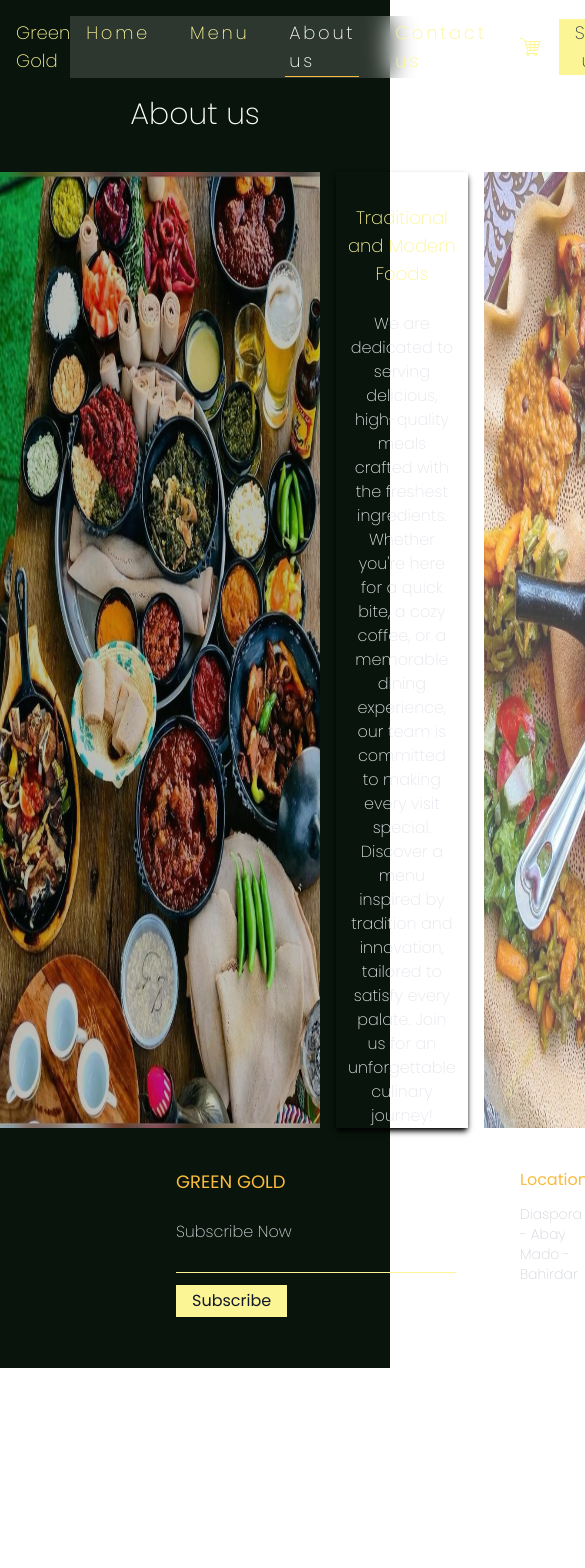
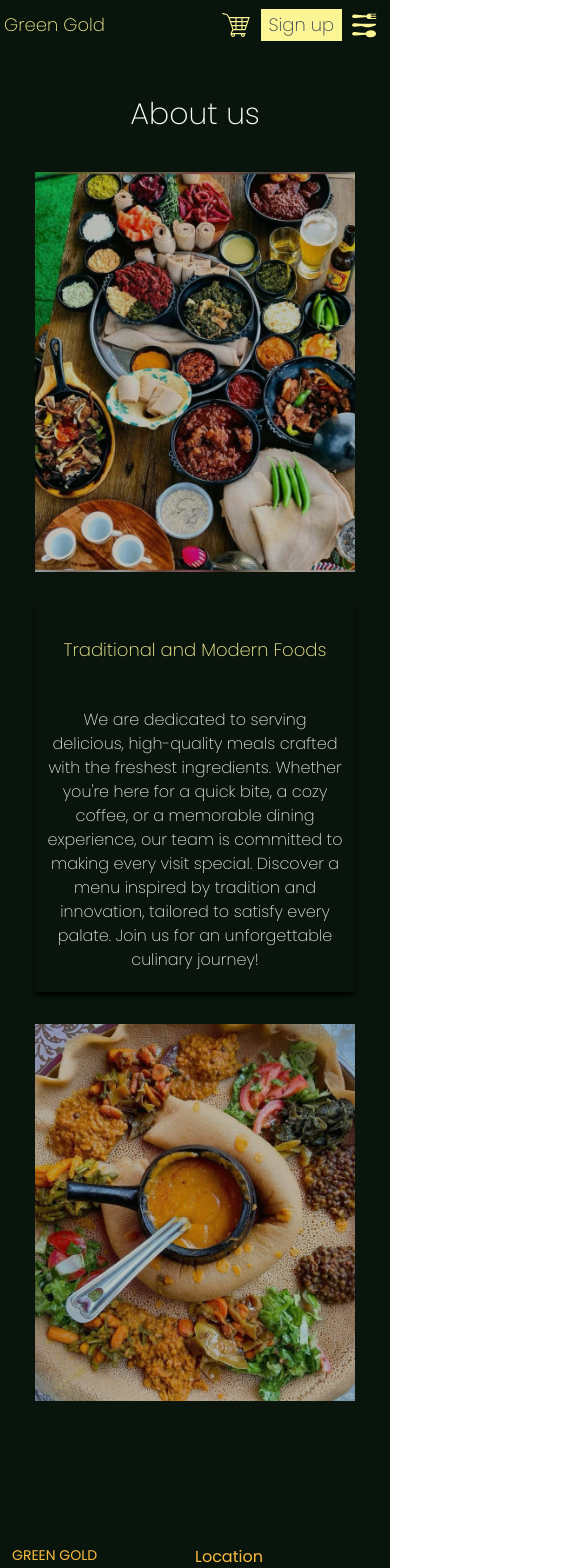
Before and after one commit to Henok-Enyew/Green-Gold-Restaurant-Website, a React (Vite) app: page /about-us in a window 390 px wide. Shown: the top 1568 px of the page, 585 px wide, since content can reach past the window. Before the commit the page ends 1384 px from the top, so only its background shows below. Built offline with nearby package versions, Linux system fonts and the light colour scheme.

Commit message:
Responsive layout done

```diff
--- a/src/App.jsx
+++ b/src/App.jsx
@@ -10,7 +10,7 @@ import ContactUs from "./pages/ContactUs";
 
 function App() {
   return (
-    <div>
+    <div className="relative">
       <BrowserRouter>
         <NavBar />
         <Routes>
--- a/src/components/Footer.jsx
+++ b/src/components/Footer.jsx
@@ -1,17 +1,17 @@
 function Footer() {
   return (
-    <footer className="flex gap-x-16 w-full h-60 bg-bg-primary py-10 px-44 text-gray-300">
+    <footer className="grid grid-cols-2 gap-y-8 sm:flex lg:flex pt-20 sm:gap-x-8 lg:gap-x-16 gap-x-0  w-full lg:h-60 bg-bg-primary lg:py-10 py-14 lg:px-44 px-3 text-gray-300">
       <div>
-        <p className="text-primary-bold text-lg mb-6">GREEN GOLD</p>
+        <p className="text-primary-bold lg:text-lg mb-6 text-sm">GREEN GOLD</p>
         <div className="flex-col">
-          <label htmlFor="subcscribe" className="block font-extralight">
+          <label htmlFor="subcscribe" className="block font-extralight text-sm">
             Subscribe Now
           </label>
           <input
             type="email"
             name="subscribe"
             id=""
-            className="block bg-transparent font-extralight border-b-[1px] border-primary text-gray-200 outline-none px-1 py-1 text-sm"
+            className="block bg-transparent font-extralight border-b-[1px] border-primary text-gray-200 outline-none px-1 py-1 text-sm w-36"
           />
           <button className="bg-primary px-4 py-1 mt-3 text-gray-900 transition-all hover:bg-primary-bold">
             Subscribe
@@ -32,17 +32,17 @@ function Footer() {
         <p className="text-sm font-extralight">Modern Foods</p>
         <p className="text-sm font-extralight">Drinks</p>
       </div>
-      <div>
-        <p className="text-primary-bold text-md mb-3 ">Contact Us</p>
+      <div className="-ml-6">
+        <p className="text-primary-bold lg:text-md mb-3 text-sm ">Contact Us</p>
         <div className="flex items-center gap-3 mt-3">
           <svg
-            className="fill-primary w-6 h-6"
+            className="fill-primary h-6 w-6"
             xmlns="http://www.w3.org/2000/svg"
             viewBox="0 0 256 256"
           >
             <path d="M221.59,160.3l-47.24-21.17a14,14,0,0,0-13.28,1.22,4.81,4.81,0,0,0-.56.42l-24.69,21a1.88,1.88,0,0,1-1.68.06c-15.87-7.66-32.31-24-40-39.65a1.91,1.91,0,0,1,0-1.68l21.07-25a6.13,6.13,0,0,0,.42-.58,14,14,0,0,0,1.12-13.27L95.73,34.49a14,14,0,0,0-14.56-8.38A54.24,54.24,0,0,0,34,80c0,78.3,63.7,142,142,142a54.25,54.25,0,0,0,53.89-47.17A14,14,0,0,0,221.59,160.3ZM176,210C104.32,210,46,151.68,46,80A42.23,42.23,0,0,1,82.67,38h.23a2,2,0,0,1,1.84,1.31l21.1,47.11a2,2,0,0,1,0,1.67L84.73,113.15a4.73,4.73,0,0,0-.43.57,14,14,0,0,0-.91,13.73c8.87,18.16,27.17,36.32,45.53,45.19a14,14,0,0,0,13.77-1c.19-.13.38-.27.56-.42l24.68-21a1.92,1.92,0,0,1,1.6-.1l47.25,21.17a2,2,0,0,1,1.21,2A42.24,42.24,0,0,1,176,210Z"></path>
           </svg>
-          <p>+251-904-927-815</p>
+          <p className="text-md font-extralight">+251904927815</p>
         </div>
         <div className="flex items-center gap-3 mt-1">
           <svg
@@ -52,7 +52,7 @@ function Footer() {
           >
             <path d="M224,50H32a6,6,0,0,0-6,6V192a14,14,0,0,0,14,14H216a14,14,0,0,0,14-14V56A6,6,0,0,0,224,50Zm-96,85.86L47.42,62H208.58ZM101.67,128,38,186.36V69.64Zm8.88,8.14L124,148.42a6,6,0,0,0,8.1,0l13.4-12.28L208.58,194H47.43ZM154.33,128,218,69.64V186.36Z"></path>
           </svg>
-          <p>henokenyew86@gmail.com</p>
+          <p className="text-sm font-extralight">henokenyew86@gmail.com</p>
         </div>
         <div className="flex mt-3 items-center justify-center gap-3">
           <a href="https://github.com/Henok-Enyew" target="_blank">
--- a/src/index.css
+++ b/src/index.css
@@ -46,7 +46,7 @@ body {
 }
 
 .tabs {
-  @apply bg-white bg-opacity-10 rounded-full px-6 py-2 text-white transition-all duration-300 z-20;
+  @apply !w-fit flex-shrink-0 text-xs sm:text-base bg-white bg-opacity-10 rounded-full px-6 py-2 text-white transition-all duration-300 z-20 font-extralight;
 }
 
 .nav-link.active {
--- a/src/pages/AboutUs.jsx
+++ b/src/pages/AboutUs.jsx
@@ -7,13 +7,17 @@ function AboutUs() {
         <p className="text-3xl text-white text-center font-extralight pb-10">
           About us
         </p>
-        <div className="flex mx-auto gap-x-4 w-fit ">
-          <img src="img/about-us-1.jpg" alt="" className="w-80 opacity-75" />
-          <div className="w-80 shadow-md shadow-black">
-            <p className="text-center text-primary text-lg mt-8 mb-6 font-extralight ">
+        <div className="flex flex-col pb-16 lg:pb-0 gap-y-8 lg:flex-row mx-auto gap-x-4 w-fit ">
+          <img
+            src="img/about-us-1.jpg"
+            alt=""
+            className="w-80 sm:w-[420px] opacity-75 lg:w-80"
+          />
+          <div className="w-80 shadow-md shadow-black sm:w-[420px] lg:w-80">
+            <p className="text-center text-primary text-lg mt-8 mb-6 font-extralight sm:text-2xl lg:text-xl ">
               Traditional and Modern Foods
             </p>
-            <p className="text-center px-3 text-gray-200 font-extralight">
+            <p className="text-center px-3 py-5 text-gray-200 font-extralight sm:text-xl sm:leading-10 lg:leading-7 lg:text-base">
               We are dedicated to serving delicious, high-quality meals crafted
               with the freshest ingredients. Whether you&apos;re here for a
               quick bite, a cozy coffee, or a memorable dining experience, our
@@ -21,9 +25,12 @@ function AboutUs() {
               inspired by tradition and innovation, tailored to satisfy every
               palate. Join us for an unforgettable culinary journey!
             </p>
-            <p></p>
           </div>
-          <img src="img/about-us-2.jpg" alt="" className="w-80 opacity-75" />
+          <img
+            src="img/about-us-2.jpg"
+            alt=""
+            className="w-80 opacity-75 sm:w-[420px] lg:w-80"
+          />
         </div>
       </div>
       <Footer />
--- a/src/pages/Card.jsx
+++ b/src/pages/Card.jsx
@@ -4,7 +4,7 @@ function Card({ name, price }) {
   return (
     <NavLink
       to={"/menu"}
-      className=" border-[1px] border-primary duration-500 transition-all bg-primary hover:scale-105 bg-opacity-10 w-56 border-opacity-30 rounded-2xl flex-col justify-between pb-4 overflow-hidden z-30"
+      className=" border-[1px] border-primary duration-500 transition-all bg-primary hover:scale-105 bg-opacity-10 w-64 lg:w-56  border-opacity-30 rounded-2xl flex-col justify-between pb-4 overflow-hidden z-30"
     >
       <img src="img/shiro-feses.jpg" alt="" className="w-full h-36 " />
       <div className="px-2 mt-5">
--- a/src/pages/CardSpecial.jsx
+++ b/src/pages/CardSpecial.jsx
@@ -4,7 +4,7 @@ function CardSpecial({ name, imgSrc, price, imgStyle = "" }) {
   return (
     <NavLink
       to="/menu"
-      className=" border-[1px] border-primary duration-500 transition-all bg-primary hover:scale-105 bg-opacity-10 w-64 border-opacity-30  px-5 rounded-2xl flex-col justify-between pb-4"
+      className=" border-[1px] mx-auto  border-primary duration-500 transition-all bg-primary hover:scale-105 bg-opacity-10 w-64  border-opacity-30  px-5 rounded-2xl flex-col justify-between pb-4 z-30"
     >
       <img
         src={`${imgSrc}`}
--- a/src/pages/NavBar.jsx
+++ b/src/pages/NavBar.jsx
@@ -1,34 +1,80 @@
 import { NavLink } from "react-router-dom";
-import { GiShoppingCart } from "react-icons/gi";
+import { GiForkKnifeSpoon, GiKnifeFork, GiShoppingCart } from "react-icons/gi";
+import { useState } from "react";
 // import HoverUnderline from "../components/HoverUnderline";
 function NavBar() {
+  const [showNav, setShowNav] = useState(false);
   return (
-    <nav className="fixed top-0 left-0 w-full z-50  flex items-center justify-between p-4 bg-transparent text-primary  transition-all duration-200 font-extralight text-lg ">
-      <p>Green Gold</p>
-      <div className="flex space-x-8 bg-white bg-opacity-15 py-[1px] px-3 backdrop-blur-md">
-        <NavLink to="/" className="nav-link ">
+    <nav className="fixed top-0 left-0 w-full  flex items-center justify-between py-2 px-1 lg:p-4  bg-transparent text-primary  transition-all duration-200 font-extralight text-lg z-40  ">
+      <p className="z-50">Green Gold</p>
+      <div
+        //   className={`absolute top-0 left-0 flex flex-col h-96 items-center justify-center gap-y-5 lg:flex-row lg:   lg:space-x-8 bg-white bg-opacity-15 py-[1px] px-3 backdrop-blur-md transition-all duration-300 ${
+        //     showNav ? "translate-x-0" : "-translate-x-full"
+        //   }`}
+        // >
+        className={`absolute top-0 left-0 flex flex-col h-96 items-center justify-center gap-y-5
+        bg-black bg-opacity-15 py-[1px] px-3 backdrop-blur-md transition-all duration-300
+        ${showNav ? "translate-x-0" : "-translate-x-full"}
+        lg:flex-row lg:gap-y-0 lg:h-auto lg:static lg:translate-x-0 lg:justify-center lg:space-x-8`}
+      >
+        <NavLink
+          onClick={() => {
+            setShowNav(false);
+          }}
+          to="/"
+          className="nav-link "
+        >
           Home
         </NavLink>
-        <NavLink to="/menu" className="nav-link">
+        <NavLink
+          onClick={() => {
+            setShowNav(false);
+          }}
+          to="/menu"
+          className="nav-link"
+        >
           Menu
         </NavLink>
-        <NavLink to="/about-us" className="nav-link">
+        <NavLink
+          onClick={() => {
+            setShowNav(false);
+          }}
+          to="/about-us"
+          className="nav-link"
+        >
           About us
         </NavLink>
-        <NavLink to="/contact-us" className="nav-link">
+        <NavLink
+          onClick={() => {
+            setShowNav(false);
+          }}
+          to="/contact-us"
+          className="nav-link"
+        >
           Contact us
         </NavLink>
       </div>
-      <div className="flex space-x-4 py-[1px] px-4 backdrop-blur-md">
-        <button className="flex items-center justify-center">
-          <GiShoppingCart className="text-2xl" />
+      <div className="flex lg:space-x-4 space-x-2 py-[1px] px-2 lg:px-4 backdrop-blur-md z-50">
+        <button className="flex items-center justify-center outline-none border-none transition-all duration-300 ">
+          <GiShoppingCart className="text-2xl size-8 sm:size-10 lg:size-8 hover:fill-primary-bold" />
         </button>
-        <button className="bg-primary text-gray-700 px-4  transition-all duration-300 hover:bg-primary-bold">
+        <button className="bg-primary text-gray-700 px-2 lg:px-4  transition-all duration-300 hover:bg-primary-bold ">
           Sign up
+        </button>
+        <button
+          className=" lg:hidden transition-all duration-300 border-none outline-none"
+          onClick={() => setShowNav((s) => !s)}
+        >
+          {showNav ? (
+            <GiKnifeFork className="fill-primary hover:fill-primary-bold text-lg size-7 sm:size-11" />
+          ) : (
+            <GiForkKnifeSpoon className="fill-primary hover:fill-primary-bold rotate-90 size-7 sm:size-11" />
+          )}
         </button>
       </div>
     </nav>
   );
 }
+153146896;
 
 export default NavBar;
--- a/vite.config.js
+++ b/vite.config.js
@@ -4,8 +4,8 @@ import react from "@vitejs/plugin-react";
 // https://vite.dev/config/
 export default defineConfig({
   plugins: [react()],
-  // server: {
-  //   host: "192.168.8.100",
-  //   port: 5173,
-  // },
+  server: {
+    host: "10.161.162.212",
+    port: 5173,
+  },
 });
```
Also changed, not shown: src/components/RestaurantMap.jsx (+4 -4 lines), src/pages/ContactUs.jsx (+8 -7 lines), src/pages/Homepage.jsx (+20 -20 lines), src/pages/Menu.jsx (+4 -4 lines).
